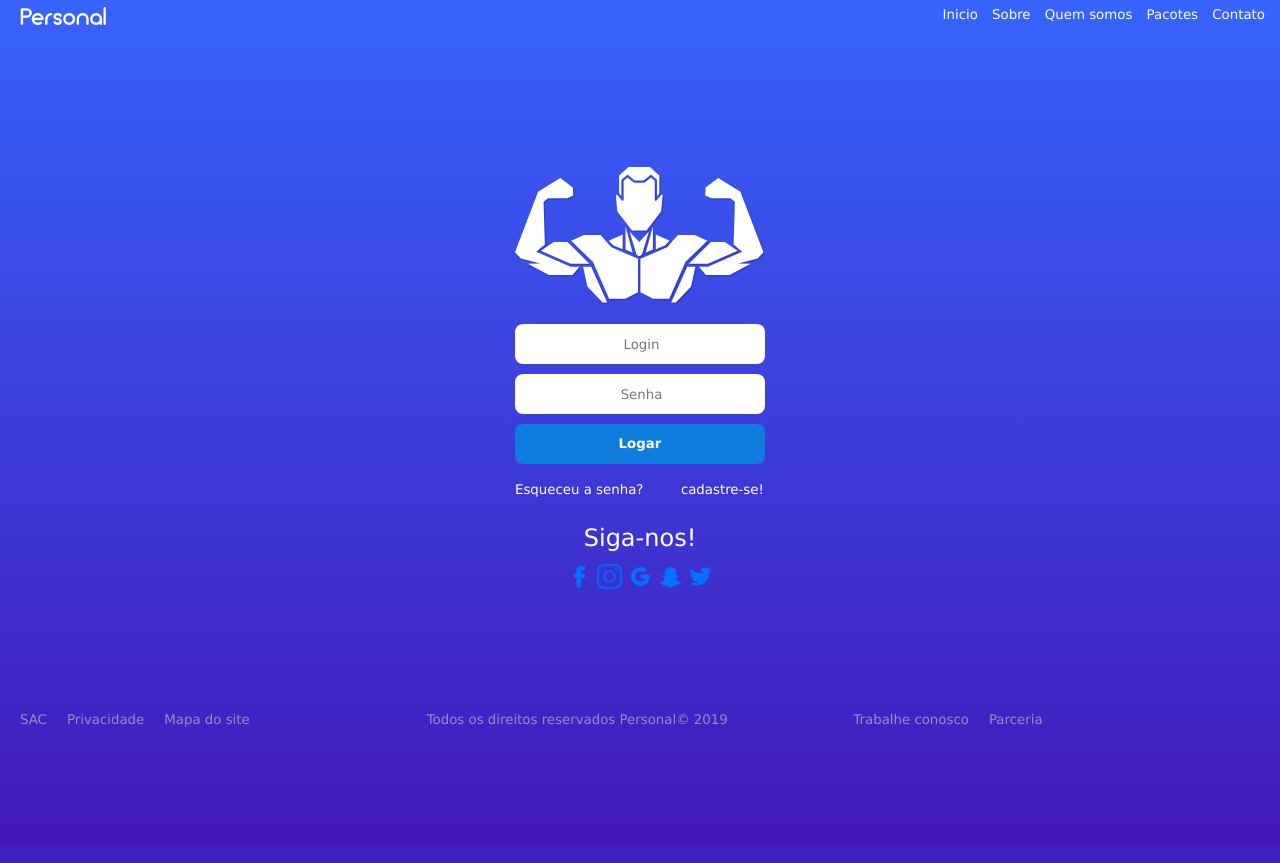
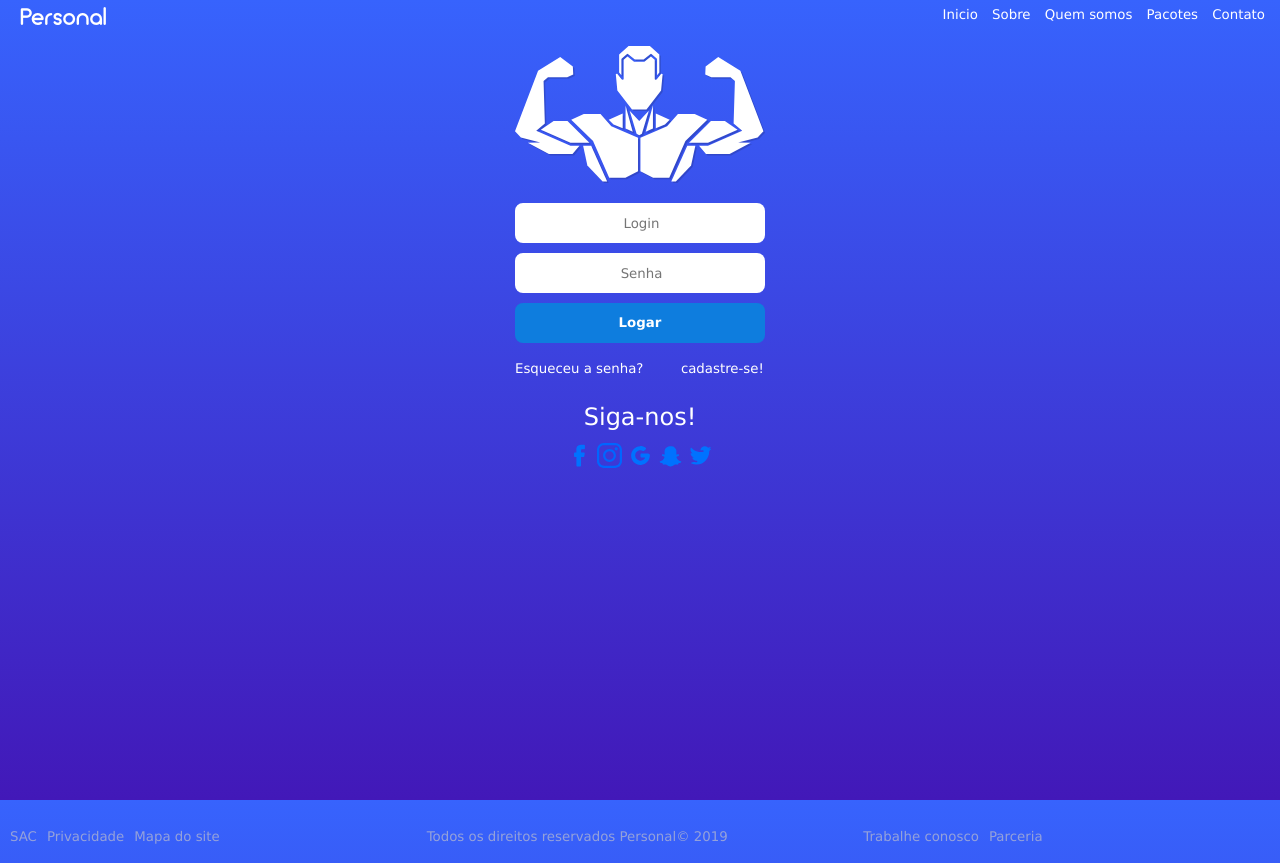
Before and after one commit to filipifirmino/meupersonal, a PHP site: page /login/index.html in a window 1280 px wide. Before the commit the page ends 727 px from the top, so only its background shows below. Run offline with PHP 8.4, Linux system fonts and the light colour scheme.

Commit message:
responsividade

```diff
--- a/login/asset/css/main.css
+++ b/login/asset/css/main.css
@@ -19,12 +19,12 @@
     color: #fff;
 }
 .container{
-    height: 50vh;
+    height: 33vh;
 	padding: 10px;
 	display: flex;
 }
 .container-white{
-	height: 50vh;
+	height: 33vh;
 	padding: 10px;
 	display: flex;
 	background-color: #fff;
--- a/login/asset/css/style.css
+++ b/login/asset/css/style.css
@@ -13,17 +13,15 @@
 	margin:0;
 	padding: 0;
 	background-image: linear-gradient(#3763FD,#4218b8); /*url(image/1bg.jpg)*/
-	background-repeat: no-repeat;
-	background-position: fixed;
-	overflow: hidden;
+	/*Altura do body*/
+	height: 100vh;
 	font-family: 'Lucida Sans', 'Lucida Sans Regular', 'Lucida Grande', 'Lucida Sans Unicode', Geneva, Verdana, sans-serif
 }
-
 .container{
 	display: flex; /*Uso de flex box*/
 	justify-content: center;
 	align-items: center;
-	height: 83%; /*altura total do container hv = % */
+	max-height:100vh;	 /*altura total do container hv = % */
 	flex-direction: column;
 }
 .container-top{
@@ -36,7 +34,6 @@
 	margin-top: 0px;
 }
 .login{
-	paddin:10px;
 	min-width:250px;
 }
 
@@ -117,6 +114,12 @@
 
 }
 /*Formatação exclusivas*/
+.direita{
+	text-align: right;
+}
+.meio{
+	text-align: center;
+}
 .right{
 	/*Alinhar a direita link tela de login*/
 	margin-left: 15%;
@@ -174,22 +177,24 @@
 /*Formatação do rodapé*/
 .rodape{
 	color: rgba(202, 200, 200, 0.63);
-	height: 17%;
+	margin-top: 28%;
 	display: flex;
+
 
 }
 .info-down{
-	justify-items: flex-end;
+	/*Formatação de seu conteudo*/
+	display: flex;
+	align-items: flex-end;
+	/*Formatação da propria div*/
 	flex: 1;
-	display: flex;
 	/*Formatação da font*/
 	font-size: 10pt;
+
 
 }
 
 .item-down{
-	display: flex;
-	justify-content: flex-end;
-	margin-left:20px;
 	float: left;
+	margin-left:10px;
 }
--- a/login/index.html
+++ b/login/index.html
@@ -76,13 +76,13 @@
 
 		</div>
 
-		<div class="info-down">
+		<div class="info-down meio">
 			<p>Todos os direitos reservados Personal&copy 2019</p>
 		</div>
-		<div class="info-down">
+		<div class="info-down direita">
 
-						<p class="item-downex">Trabalhe conosco</p>
-						<p class="item-downex">Parceria</p>
+						<p class="item-down">Trabalhe conosco</p>
+						<p class="item-down">Parceria</p>
 
 
 		</div>
```
Also changed, not shown: index.php (+12 -0 lines).
